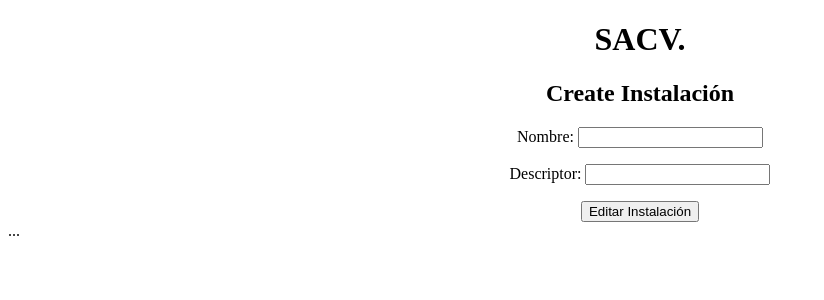
After one commit to grgmm/sacvc, a Django app: template templates/acq/edit_tf/edit_tf.html in a window 1280 px wide. The commit adds this page. Shown: the top 300 px of the page, without its empty margins (0-824 px from the left). Run offline with Django 3.2, Linux system fonts and the light colour scheme; the template is opened without the code that fills it: values that come from a table or form of the project are taken from there, others are empty.

Commit message:
CRUD_tankfarms_v5 listar agregar eliminar detalle y actualizar funcionando

```diff
--- a/acq/models.py
+++ b/acq/models.py
@@ -33,7 +33,7 @@
 
     def __str__(self):
 
-       return '%s' % (self.Nombre,)
+       return '%s' % (self.Nombre, self.Descriptor)
 
 
 
--- a/acq/urls.py
+++ b/acq/urls.py
@@ -9,6 +9,7 @@
     add_patiotanque,
     PatiotanqueDelete,
     PatiotanqueDetail,
+    PatiotanqueUpdate,
 
     )
 #from acq.views import ListaPlantas
@@ -29,7 +30,9 @@
     #url(r'^delete_tf/$', views.add_patiotanque, name='delete_tf'), #AGREGAR PATIO DE TANQUES
     url(r'^del_tf/(?P<pk>\d+)$', PatiotanqueDelete.as_view(), name='del_tf'),
 
-    url(r'^detail_tf(?P<pk>\d+)$', PatiotanqueDetail.as_view(), name='detail_tf'),
+    url(r'^detail_tf/(?P<pk>\d+)$', PatiotanqueDetail.as_view(), name='detail_tf'),
+    url(r'^edit_tf/(?P<pk>\d+)$', PatiotanqueUpdate.as_view(), name='edit_tf'),
+
 
 
 
--- a/acq/views.py
+++ b/acq/views.py
@@ -75,7 +75,7 @@
 
 class PatiotanqueDelete(DeleteView):
     model = PatioTanque
-    success_url = reverse_lazy('uacq:list_tf')
+    success_url = reverse_lazy('uacq:list_tf' )
 
 
 
@@ -84,9 +84,8 @@
     model = PatioTanque
 
 
-
-
 class PatiotanqueUpdate(UpdateView):
     model = PatioTanque
     success_url = reverse_lazy('PatioTanque:list')
     fields = ['Nombre',]
+    template_name = 'acq/edit_tf/edit_tf.html'
--- /dev/null
+++ b/templates/acq/edit_tf/edit_tf.html
@@ -0,0 +1,14 @@
+{% extends "acq/base.html" %}
+{% block title %} Agregar Instalación {% endblock %}
+
+
+{% block content %}
+
+<h2>{% if object %}Update{% else %}Create{% endif %} Instalación</h2>
+
+  <form action= "{% url 'uacq:add_tf' %}" method="post">
+    {% csrf_token %}
+    {{ form.as_p }}
+    <input type="submit" value="Editar Instalación" />
+</form>
+{% endblock %}
--- a/templates/acq/patiotanque_list.html
+++ b/templates/acq/patiotanque_list.html
@@ -21,7 +21,7 @@
  <td> {{ patio.pk }} </td> <td> {{ patio.Nombre }}</td>
  <td>
 <a  href="{% url 'uacq:detail_tf' patio.pk  %}">Detalle</a>
-<a  href="{% url 'uacq:detail_tf' patio.pk  %}">Editar</a>
+<a  href="{% url 'uacq:edit_tf' patio.pk  %}">Editar</a>
 <a  href="{% url 'uacq:del_tf' patio.pk  %}">Borrar</a>
 </td>
 
```
